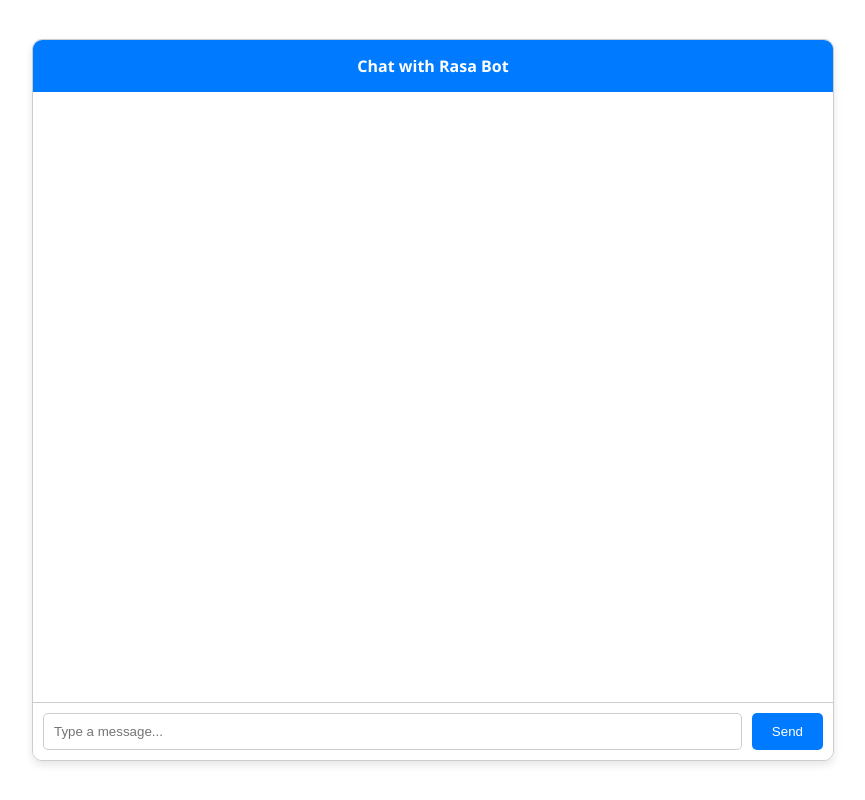
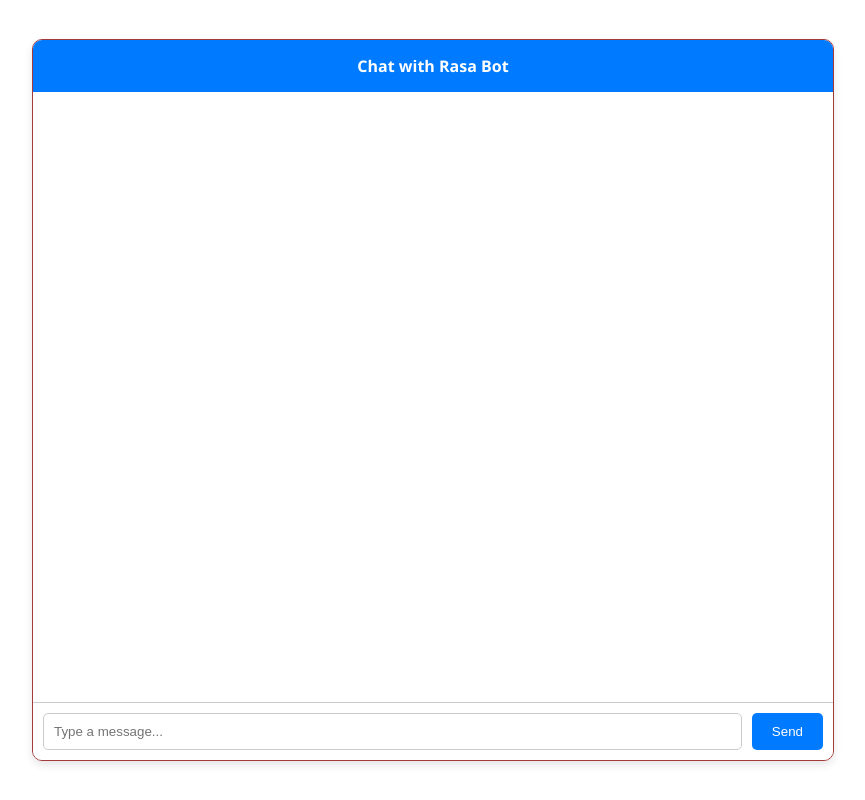
Before and after one commit to Dravid-nagi/Digital-twin-human-metabolism, a plain HTML site: page index.html in a window 1280 px wide. Shown: the whole page, without its empty margins (207-1072 px from the left). Drawn offline with Linux system fonts and the light colour scheme.

Commit message:
test commit

```diff
--- a/index.html
+++ b/index.html
@@ -19,8 +19,9 @@
         .chat-container {
             width: 100%;
             max-width: 800px;
+            max-width: 800px;
             height: 90vh;
-            border: 1px solid #ccc;
+            border: 1px solid #a43a3a;
             border-radius: 10px;
 
             background-size: cover;
```
